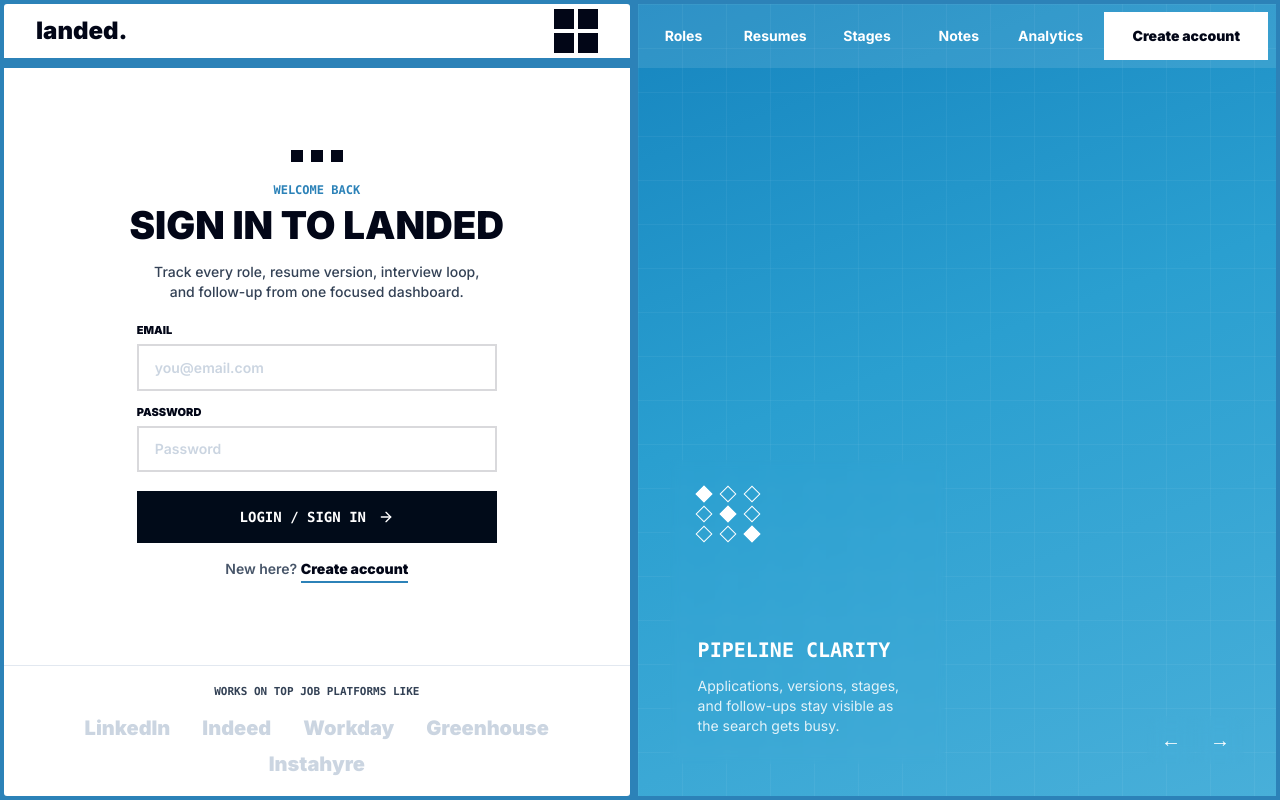
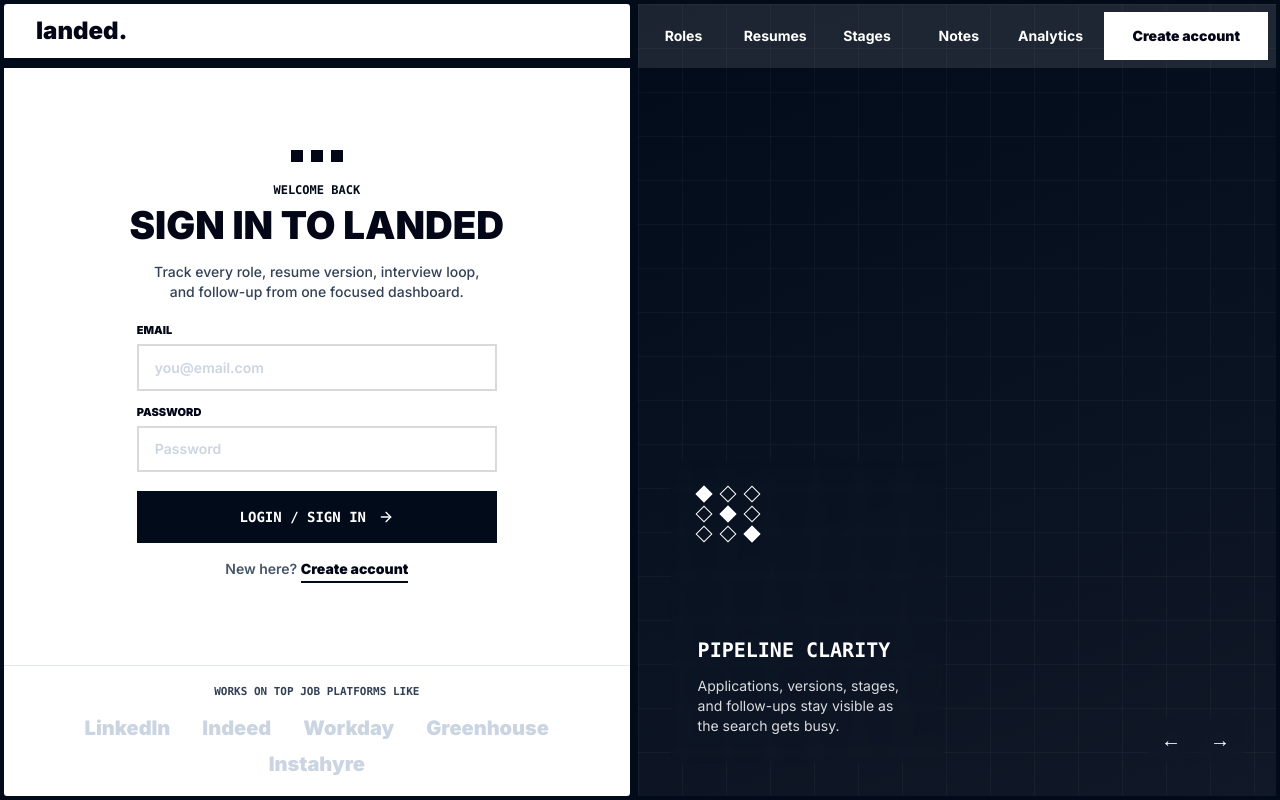
Before and after one commit to rndpk12/landed-backend, a React (Vite) app: page /login in a window 1280 px wide. Built offline with nearby package versions, Linux system fonts and the light colour scheme; no server answers.

Commit message:
redesign login page to black

```diff
--- a/src/pages/LoginPage.tsx
+++ b/src/pages/LoginPage.tsx
@@ -101,10 +101,10 @@ export const LoginPage = () => {
   const isRegister = mode === 'register';
 
   return (
-    <main className="h-screen overflow-hidden bg-[#2c82b8] p-1 font-sans text-white">
-      <section className="grid h-full w-full gap-2 overflow-hidden bg-[#2c82b8] lg:grid-cols-[0.98fr_1fr]">
+    <main className="h-screen overflow-hidden bg-[#010b19] p-1 font-sans text-white">
+      <section className="grid h-full w-full gap-2 overflow-hidden bg-[#010b19] lg:grid-cols-[0.98fr_1fr]">
         <div className="flex h-full min-h-0 flex-col overflow-hidden rounded-[3px] bg-white text-slate-950">
-          <div className="flex h-[clamp(58px,8vh,72px)] shrink-0 items-center justify-between border-b-[10px] border-[#2c82b8] px-6 sm:px-8">
+          <div className="flex h-[clamp(58px,8vh,72px)] shrink-0 items-center justify-between border-b-[10px] border-[#010b19] px-6 sm:px-8">
             <button
               type="button"
               onClick={() => navigate('/')}
@@ -112,12 +112,6 @@ export const LoginPage = () => {
             >
               landed.
             </button>
-            <div className="grid h-11 w-11 grid-cols-2 gap-1" aria-hidden="true">
-              <span className="bg-slate-950" />
-              <span className="bg-slate-950" />
-              <span className="bg-slate-950" />
-              <span className="bg-slate-950" />
-            </div>
           </div>
 
           <div className="flex min-h-0 flex-1 flex-col items-center justify-center px-6 py-[clamp(18px,3vh,34px)] text-center sm:px-10">
@@ -128,7 +122,7 @@ export const LoginPage = () => {
             </div>
 
             <div className="w-full max-w-[430px]">
-              <p className="mb-[clamp(6px,1vh,12px)] font-mono text-xs font-bold uppercase text-[#2c82b8]">
+              <p className="mb-[clamp(6px,1vh,12px)] font-mono text-xs font-bold uppercase text-[#010b19]">
                 {isRegister ? 'Start free' : 'Welcome back'}
               </p>
               <h1 className="whitespace-nowrap text-[clamp(22px,3vw,42px)] font-black uppercase leading-none text-slate-950">
@@ -221,7 +215,7 @@ export const LoginPage = () => {
                 <button
                   type="button"
                   onClick={() => switchMode(isRegister ? 'login' : 'register')}
-                  className="border-b-2 border-[#2c82b8] bg-transparent pb-0.5 font-black text-slate-950 focus:outline-none"
+                  className="border-b-2 border-[#010b19] bg-transparent pb-0.5 font-black text-slate-950 focus:outline-none"
                 >
                   {isRegister ? 'Sign in' : 'Create account'}
                 </button>
@@ -241,7 +235,7 @@ export const LoginPage = () => {
           </div>
         </div>
 
-        <div className="relative hidden h-full min-h-0 overflow-hidden bg-[#1480bf] lg:block">
+        <div className="relative hidden h-full min-h-0 overflow-hidden bg-[#010b19] lg:block">
           <nav className="relative z-20 grid h-[clamp(58px,8vh,72px)] grid-cols-[1fr_auto] items-stretch bg-white/10 text-sm font-bold text-white">
             <div className="grid grid-cols-5">
               {['Roles', 'Resumes', 'Stages', 'Notes', 'Analytics'].map((item) => (
@@ -259,8 +253,8 @@ export const LoginPage = () => {
             </button>
           </nav>
 
-          <div className="absolute inset-0 bg-[linear-gradient(160deg,#1685bf_0%,#2a9fd0_45%,#48afd9_100%)]" />
-          <div className="absolute inset-0 opacity-30 [background-image:linear-gradient(rgba(255,255,255,0.16)_1px,transparent_1px),linear-gradient(90deg,rgba(255,255,255,0.16)_1px,transparent_1px)] [background-size:44px_44px]" />
+          <div className="absolute inset-0 bg-[linear-gradient(160deg,#010b19_0%,#07111f_45%,#111827_100%)]" />
+          <div className="absolute inset-0 opacity-25 [background-image:linear-gradient(rgba(255,255,255,0.14)_1px,transparent_1px),linear-gradient(90deg,rgba(255,255,255,0.14)_1px,transparent_1px)] [background-size:44px_44px]" />
 
           <div className="absolute bottom-8 left-8 z-20 w-[275px] bg-white/22 p-7 text-white backdrop-blur-sm">
             <div className="mb-24 grid w-16 grid-cols-3 gap-2" aria-hidden="true">
```
